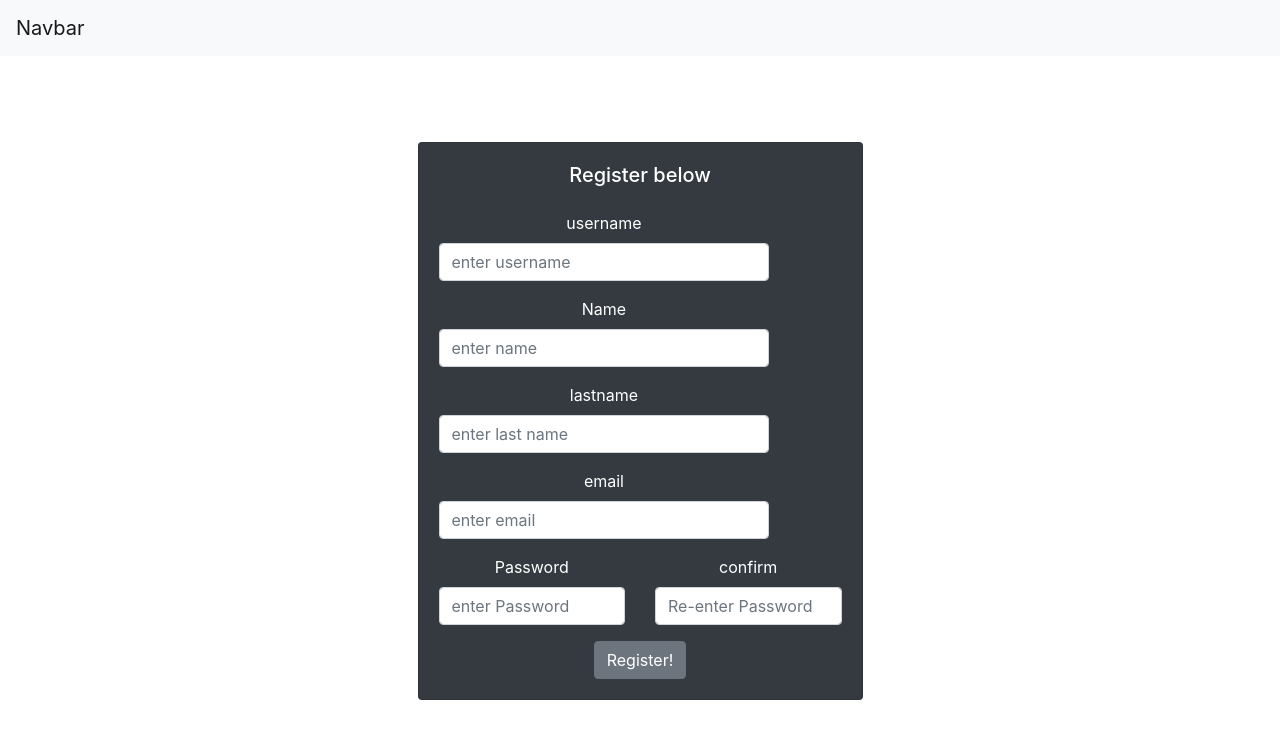
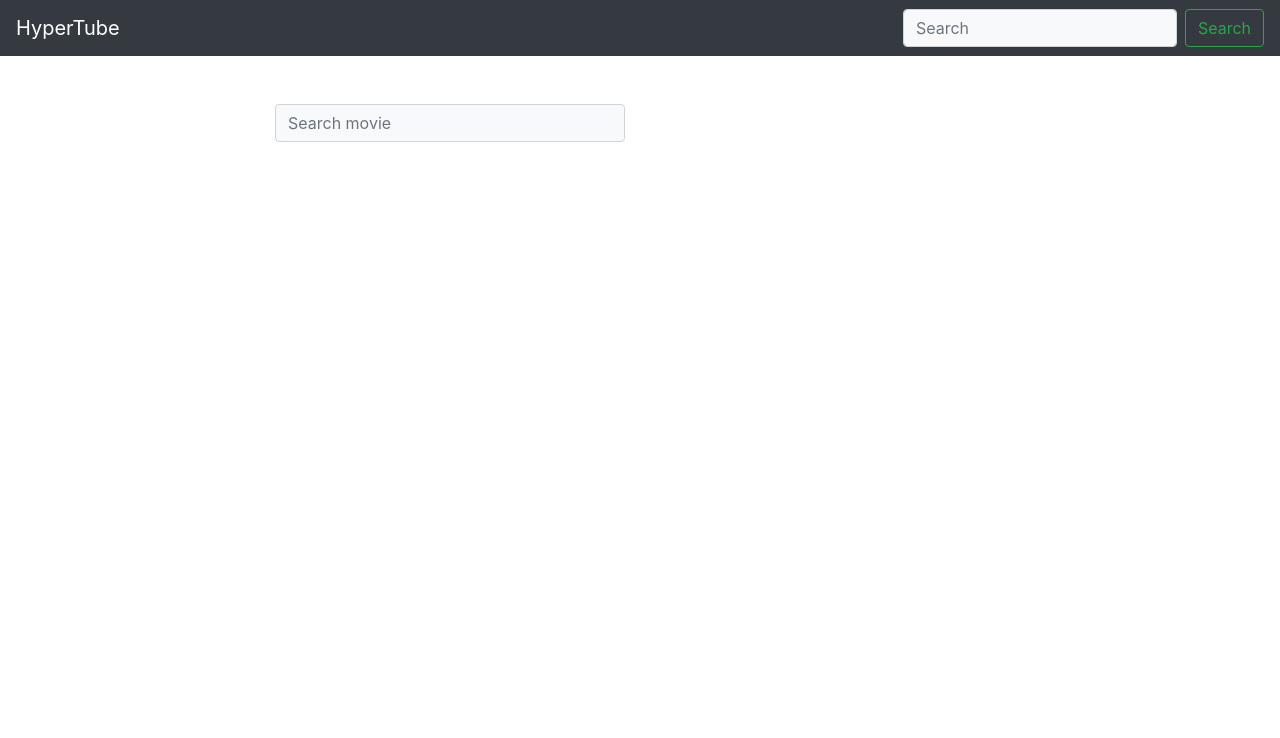
Before and after one commit to mmasima/hyperTube, a React (Create React App) app in the folder client/: page / in a window 1280 px wide. Shown: the top 738 px of the page. Built offline with nearby package versions, Linux system fonts and the light colour scheme.

Commit message:
done with api call

```diff
--- a/client/src/App.js
+++ b/client/src/App.js
@@ -2,17 +2,17 @@ import React, { Component } from 'react';
 import './App.css';
 import 'bootstrap/dist/css/bootstrap.min.css';
 import Registration from './components/registration/registration';
-import Navbar from './components/navbar';
+import Main from './components/main-page';
 
 
 
 class App extends Component {
+
+
   render() {
     return (
       <div className="App">
-        <Navbar />
-        <Registration />
-
+        <Main />
       </div>
     );
   }
--- /dev/null
+++ b/client/src/components/Movie.css
@@ -0,0 +1,3 @@
+.modify{
+    width: 18rem;
+}
--- /dev/null
+++ b/client/src/components/Movie.js
@@ -0,0 +1,21 @@
+import React from 'react';
+import './Movie.css';
+
+const Movie = (props) => {
+    return (
+        <div className="col col-md-3 col-lg-3">
+            <div className="card mt-5">
+                {
+                    props.image == null ? <img src={`https://s3-ap-southeast-1.amazonaws.com/upcode/static/default-image.jpg`} className="card-img-top" alt="card image"/>
+                    : <img src={`http://image.tmdb.org/t/p/w185${props.image}`} className="card-img-top" alt="card image"/>
+                }
+                <div class="card-body">
+                    <h5 class="card-title">{props.data.title}</h5>
+                    <p><button class="btn btn-primary" onClick={() => props.viewMovieInfo(props.movieId)}>View Details</button></p>
+                </div>
+            </div>
+        </div>
+    )
+}
+
+export default Movie;
--- /dev/null
+++ b/client/src/components/MovieInfo.js
@@ -0,0 +1,33 @@
+import React from 'react';
+
+const MovieInfo = (props) => {
+    return (
+        <div>
+            <div className="container">
+                <div className="row" onClick={props.closeMovieInfo} style={{cursor: "pointer", paddingTop: 50}}>
+                    <i class="fas fa-arrow-left"></i>
+                    <span style={{marginLeft: 10}}>Go back</span>
+                </div>
+                <div className="card  text-white bg-secondary mb-3">
+                <div className="row no-gutters">
+                    <div className="col-md-4">
+                        { props.currentMovie.poster_path == null ? <img className="card-img" src={`https://s3-ap-southeast-1.amazonaws.com/upcode/static/default-image.jpg`} alt="Card image cap" style={{ width: "100%",
+                            height: 360}} /> : <img className="" src={`http://image.tmdb.org/t/p/w185${props.currentMovie.poster_path}`} alt="Card image" style={{ width: "100%",
+                            height: 360}} />}
+                    </div>
+                    <div className="col-md-8">
+                        <div className="card-body">
+                            <h5 className="card-title">{props.currentMovie.title}</h5>
+                            <p className="card-text">{props.currentMovie.release_date.substring(6).split("-").concat(props.currentMovie.release_date.substring(0, 4)).join("/")}</p>
+                            <p className="card-text">{props.currentMovie.overview}</p>
+                        </div>
+                    </div>
+                </div>
+
+                </div>
+            </div>
+        </div>
+    )
+}
+
+export default MovieInfo;
--- /dev/null
+++ b/client/src/components/MovieList.js
@@ -0,0 +1,20 @@
+import React from 'react';
+import Movie from './Movie';
+
+const MovieList = (props) => {
+    return (
+    <div className="container">
+        <div className="row">
+                {
+                    props.movies.map((movie, i) => {
+                        return (
+                            <Movie key={i} image={movie.poster_path} data={movie} viewMovieInfo={props.viewMovieInfo} movieId={movie.id} title={movie.title} overview={movie.overview} date={movie.release_date}/>
+                        )
+                    })
+                }
+        </div>
+    </div>
+    )
+}
+
+export default MovieList;
--- /dev/null
+++ b/client/src/components/Pagination.js
@@ -0,0 +1,24 @@
+import React from 'react';
+
+const Pagination = (props) => {
+    const pageLinks = []
+
+    for(let i = 1; i <= props.pages + 1; i++) {
+        let active = props.currentPage === i ?'active' : '';
+
+        pageLinks.push(<li className={`page-link ${active}`}  onClick={() => props.nextPage(i)}><a href="#">{i}</a></li>)
+    }
+    return (
+        <div className="container">
+            <div className="row">
+                <ul className="pagination">
+                { props.currentPage > 1 ? <li className="page-link" onClick={() => props.nextPage(props.currentPage - 1)}><a href="#!">Prev</a></li> : ''}
+                    {pageLinks}
+                { props.currentPage < props.pages + 1 ? <li className="page-link" onClick={() => props.nextPage(props.currentPage + 1)}><a href="#!">Next</a></li> : ''}
+                </ul>
+            </div>
+        </div>
+    )
+}
+
+export default Pagination;
--- /dev/null
+++ b/client/src/components/SearchArea.js
@@ -0,0 +1,20 @@
+import React, { Component } from 'react';
+
+
+const SearchArea = (props) => {
+    return (
+        <div className="container mt-5">
+            <div className= "row">
+                <section className="col-4 offset-2">
+                    <form action="" onSubmit={props.handleSubmit} >
+                        <div className="input-field">
+                        <input class="form-control mr-sm-2 bg-light" type="search" placeholder="Search movie" onChange={props.handleChange} aria-label="Search" />
+                        </div>
+                    </form>
+                </section>
+            </div>
+        </div>
+    )
+}
+
+export default SearchArea;
--- /dev/null
+++ b/client/src/components/main-page.js
@@ -0,0 +1,76 @@
+import React, { Component } from 'react';
+import Navbar from './navbar';
+import SearchArea from './SearchArea';
+import MovieList from './MovieList';
+import Pagination from './Pagination';
+import MovieInfo from './MovieInfo';
+
+class Main extends Component {
+  constructor() {
+    super()
+    this.state = {
+      movies: [],
+      searchTerm: '',
+      totalResults: 0,
+      currentPage: 1,
+      currentMovie: null
+    }
+    this.apiKey = "0b590acb8e9de1d3c68c2edaf553692c"
+  }
+
+  handleSubmit = (e) => {
+    e.preventDefault();
+    fetch(`https://api.themoviedb.org/3/search/movie?api_key=${this.apiKey}&query=${this.state.searchTerm}`)
+      .then(data => data.json())
+      .then(data => {
+        console.log(data);
+        this.setState({ movies: [...data.results], totalResults: data.total_results })
+      })
+  }
+
+  handleChange = (e) => {
+    this.setState({ searchTerm: e.target.value });
+  }
+
+  nextPage = (pageNumber) => {
+    fetch(`https://api.themoviedb.org/3/search/movie?api_key=${this.apiKey}&query=${this.state.searchTerm}&page=${pageNumber}`)
+      .then(data => data.json())
+      .then(data => {
+        console.log(data);
+        this.setState({ movies: [...data.results], currentPage: pageNumber })
+      })
+  }
+  viewMovieInfo = (id) => {
+    let filteredMovie;
+    this.state.movies.forEach((movie, i) => {
+      if (movie.id == id) {
+        filteredMovie = movie
+      }
+    })
+
+    this.setState({ currentMovie: filteredMovie })
+  }
+
+  closeMovieInfo = () => {
+    this.setState({ currentMovie: null });
+  }
+  render() {
+    const numberPages = Math.floor(this.state.totalResults / 20);
+    return (
+      <div>
+        <Navbar />
+        { this.state.currentMovie == null ?
+          <div>
+            <SearchArea handleSubmit={this.handleSubmit} handleChange={this.handleChange} />
+            <MovieList viewMovieInfo={this.viewMovieInfo} movies={this.state.movies} />
+          </div>
+          :
+          <MovieInfo currentMovie={this.state.currentMovie} closeMovieInfo={this.closeMovieInfo} />
+        }
+        {this.state.totalResults > 20 && this.state.currentMovie == null ? <Pagination pages={numberPages} nextPage={this.nextPage} currentPage={this.state.currentPage} /> : ''}
+      </div>
+    );
+  }
+}
+
+export default Main;
--- a/client/src/components/navbar.js
+++ b/client/src/components/navbar.js
@@ -3,9 +3,13 @@ import React, { Component } from 'react';
 class Navbar extends Component {
 render() {
     return (
-        <nav class="navbar navbar-light bg-light">
-        <a class="navbar-brand" href="#">Navbar</a>
-      </nav>
+      <nav class="navbar navbar-dark bg-dark">
+      <a class="navbar-brand">HyperTube</a>
+      <form class="form-inline">
+        <input class="form-control mr-sm-2 bg-light" type="search" placeholder="Search" aria-label="Search" />
+        <button class="btn btn-outline-success my-2 my-sm-0" type="submit">Search</button>
+      </form>
+    </nav>
     )
 }
 }
```
Also changed, not shown: 1 other file (tests, documents, lock files or other folders).
